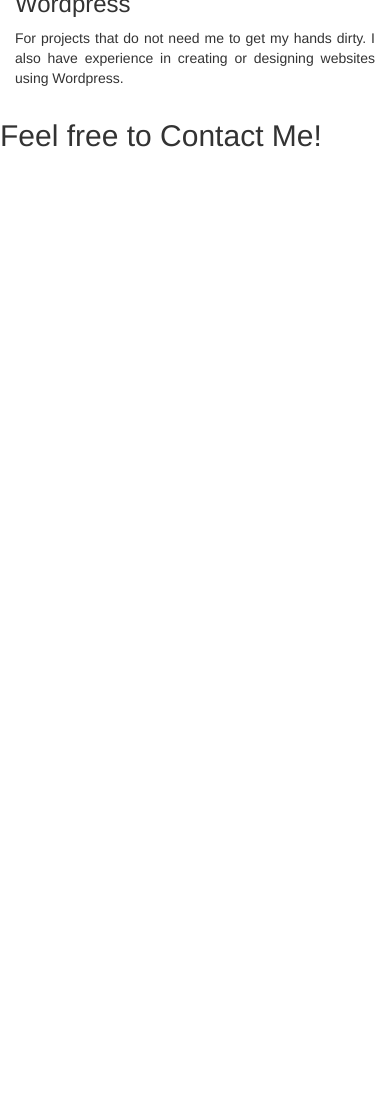
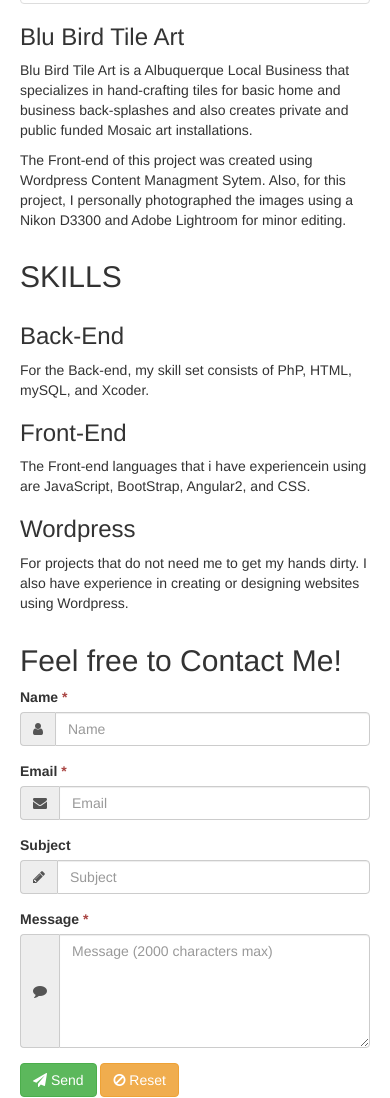
Before and after one commit to JosephBlu/portfolio_pwp, a PHP site: page / in a window 390 px wide. Shown: the part 1173-2271 px from the top of the page. Before the commit the page ends 1320 px from the top, so only its background shows below. Run offline with PHP 8.4, Linux system fonts and the light colour scheme; some libraries are stand-ins or nearby versions.

```diff
--- /dev/null
+++ b/public_html/composer.json
@@ -0,0 +1,6 @@
+{
+  "require": {
+    "swiftmailer/swiftmailer": "@stable",
+    "google/recaptcha": "~1.1"
+  }
+}
--- a/public_html/css/style.css
+++ b/public_html/css/style.css
@@ -1,4 +1,15 @@
-p {
-	text-align: justify;
-	text-size: 3em;
+
+.col-md-6, .col-md-4, .col-md-offset-4 {
+position: relative;
+min-height: 1px;
+padding-right: 15px;
+padding-left: 15px;
 }
+
+.container {
+	position: static;
+	min-height: 50px;
+	padding-right: 20px;
+	padding-left: 20px;
+
+}
--- a/public_html/index.php
+++ b/public_html/index.php
@@ -13,22 +13,45 @@
 		<!-- jQuery (necessary for Bootstrap's JavaScript plugins) -->
 		<script src="https://cdnjs.cloudflare.com/ajax/libs/jquery/3.0.0/jquery.min.js"></script>
 
+		<!-- jQuery Form, Validate, Additional Methods -->
+		<script type="text/javascript" src="https://cdnjs.cloudflare.com/ajax/libs/jquery.form/3.51/jquery.form.min.js"></script>
+		<script src="https://cdnjs.cloudflare.com/ajax/libs/jquery-validate/1.16.0/jquery.validate.min.js" type="text/javascript"></script>
+		<script src="https://cdnjs.cloudflare.com/ajax/libs/jquery-validate/1.16.0/additional-methods.min.js" type="text/javascript"></script>
+
 		<!-- Latest compiled and minified JavaScript -->
 		<script src="https://maxcdn.bootstrapcdn.com/bootstrap/3.3.7/js/bootstrap.min.js" integrity="sha384-Tc5IQib027qvyjSMfHjOMaLkfuWVxZxUPnCJA7l2mCWNIpG9mGCD8wGNIcPD7Txa" crossorigin="anonymous"></script>
+
+		<!-- Your JavaScript Form Validator -->
+		<script src="form-validate.js"></script>
+
+		<!-- recaptcha google-->
+		<script src='https://www.google.com/recaptcha/api.js'></script>
 		<title>Joseph Ramirez</title>
 	</head>
 
 	<body>
-		<div class="container-fluid">
-			<div class="row">
-				<div class="col-md-12">
-					<h1>Joseph Ramirez</h1>
-					<h2>Welcome to My Portfolio</h2>
+
+		<nav class="navbar navbar-default navbar-fixed-bottom">
+			<div class="container">
+				<div class="btn-group btn-group-justified">
+					<a href="#" class="btn btn-default">HOME</a>
+					<a href="#" class="btn btn-default">PROJECTS</a>
+					<a href="#" class="btn btn-default">SKILLS</a>
+					<a href="#" class="btn btn-default">CONTACT</a>
 				</div>
 			</div>
-		</div>
+		</nav>
 
-		<div class="container-fluid">
+		<div class="jumbotron">
+			<div class="container">
+				<div class="row">
+					<div class="col-md-12">
+						<h1>Joseph Ramirez</h1>
+						<h2>Welcome to My Portfolio</h2>
+					</div>
+				</div>
+			</div>
+		<div class="container">
 			<div class="row">
 				<div class="col-md-12">
 					<p>I am a entry-level, Albuquerque-based Full Stack Web Developer. I am an ambitious,  currently Freelancing and looking foreword to meet new clients and start new projects.</p>
@@ -36,8 +59,9 @@
 				</div>
 			</div>
 		</div>
+		</div>
 
-		<div class="container-fluid">
+		<div class="container">
 			<h2>PROJECTS</h2>
 			<div class="row">
 				<div class="col-md-6">
@@ -46,13 +70,17 @@
 					<p>This project was a group capstone project that was created to graduate from Deep Dive Coding Bootcamp. The languages we used for the back-end was PHP for the coding and mySQL to create the database to store information. the Front-end languages we used are CSS, Bootstrap, and Angular2.</p>
 				</div>
 					<div class="col-md-6">
+						<a href="#" class="thumbnail">
+							<img src="images" alt="bluBird-16x16.png">
+						</a>
 						<h3>Blu Bird Tile Art</h3>
 						<p>Blu Bird Tile Art is a Albuquerque Local Business that specializes in hand-crafting tiles for basic home and business back-splashes and also creates private and public funded Mosaic art installations. </p>
 						<p> The Front-end of this project was created using Wordpress Content Managment Sytem. Also, for this project, I personally photographed the images using a Nikon D3300 and Adobe Lightroom for minor editing. </p>
 					</div>
 			</div>
 		</div>
-		<div class="container-fluid">
+
+		<div class="container">
 			<H2>SKILLS</H2>
 			<div class="row">
 				<div class="col-md-4">
@@ -70,14 +98,67 @@
 			</div>
 		</div>
 
-		<div class="container-fluid">
+
+		<div class="container">
 			<div class="row">
 				<div class="col-md-4">
 
 
 				</div>
-				<div class="col-md-offset-4">
+				<div class="col-md-4">
 					<h2> Feel free to Contact Me!</h2>
+					<!--Begin Contact Form-->
+					<form id="contact-form" action="php/mailer.php" method="post">
+						<div class="form-group">
+							<label for="name">Name <span class="text-danger">*</span></label>
+							<div class="input-group">
+								<div class="input-group-addon">
+									<i class="fa fa-user" aria-hidden="true"></i>
+								</div>
+								<input type="text" class="form-control" id="name" name="name" placeholder="Name">
+							</div>
+						</div>
+						<div class="form-group">
+							<label for="email">Email <span class="text-danger">*</span></label>
+							<div class="input-group">
+								<div class="input-group-addon">
+									<i class="fa fa-envelope" aria-hidden="true"></i>
+								</div>
+								<input type="email" class="form-control" id="email" name="email" placeholder="Email">
+							</div>
+						</div>
+						<div class="form-group">
+							<label for="subject">Subject</label>
+							<div class="input-group">
+								<div class="input-group-addon">
+									<i class="fa fa-pencil" aria-hidden="true"></i>
+								</div>
+								<input type="text" class="form-control" id="subject" name="subject" placeholder="Subject">
+							</div>
+						</div>
+						<div class="form-group">
+							<label for="message">Message <span class="text-danger">*</span></label>
+							<div class="input-group">
+								<div class="input-group-addon">
+									<i class="fa fa-comment" aria-hidden="true"></i>
+								</div>
+								<textarea class="form-control" rows="5" id="message" name="message" placeholder="Message (2000 characters max)"></textarea>
+							</div>
+						</div>
+
+						<!-- reCAPTCHA -->
+						<div class="g-recaptcha" data-sitekey="6LescRcUAAAAAHN6D0L3YmfxMJlmZoMcu0WUSuQ4"></div>
+
+						<button class="btn btn-success" type="submit"><i class="fa fa-paper-plane"></i> Send</button>
+						<button class="btn btn-warning" type="reset"><i class="fa fa-ban"></i> Reset</button>
+					</form>
+
+					<!--empty area for form error/success output-->
+					<div class="row">
+						<div class="col-xs-12">
+							<div id="output-area"></div>
+						</div>
+					</div>
 			</div>
 		</div>
 	</body>
```
Also changed, not shown: public_html/form-validate.js (added), 1 other file.
